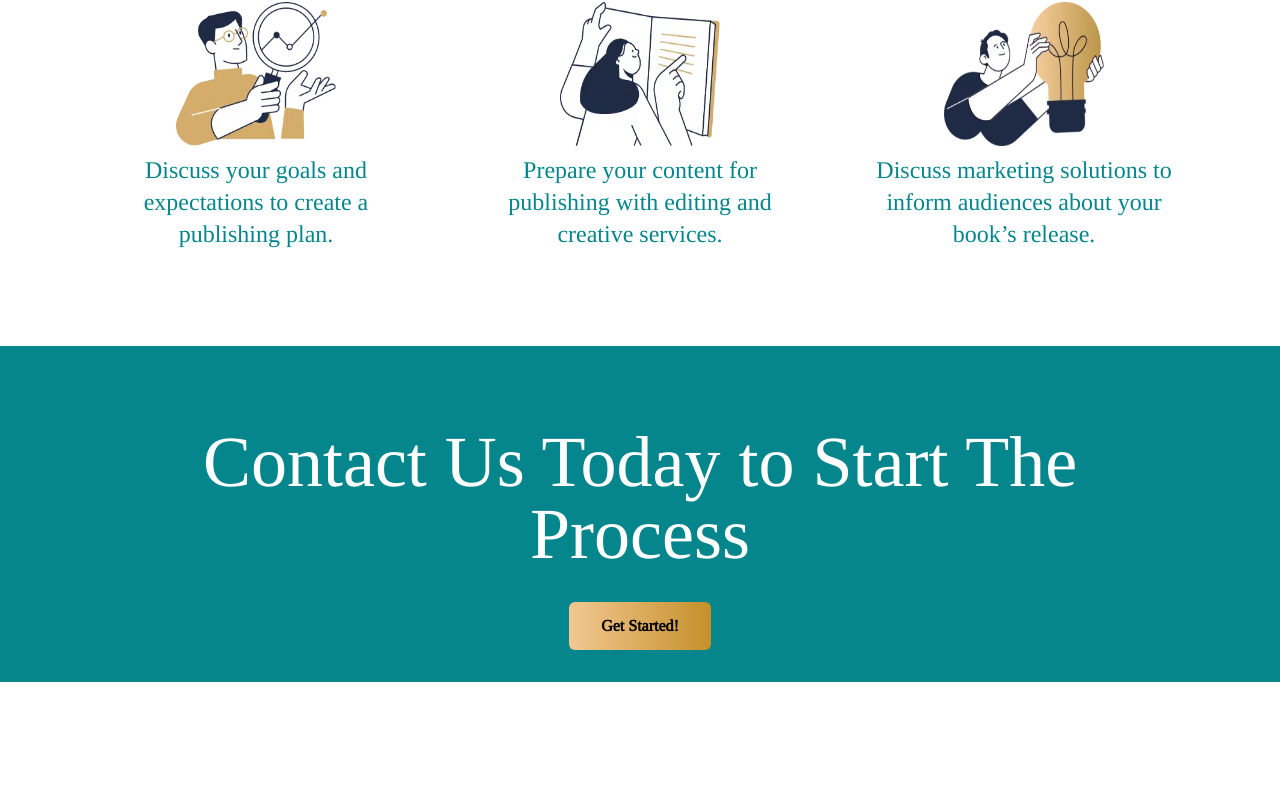
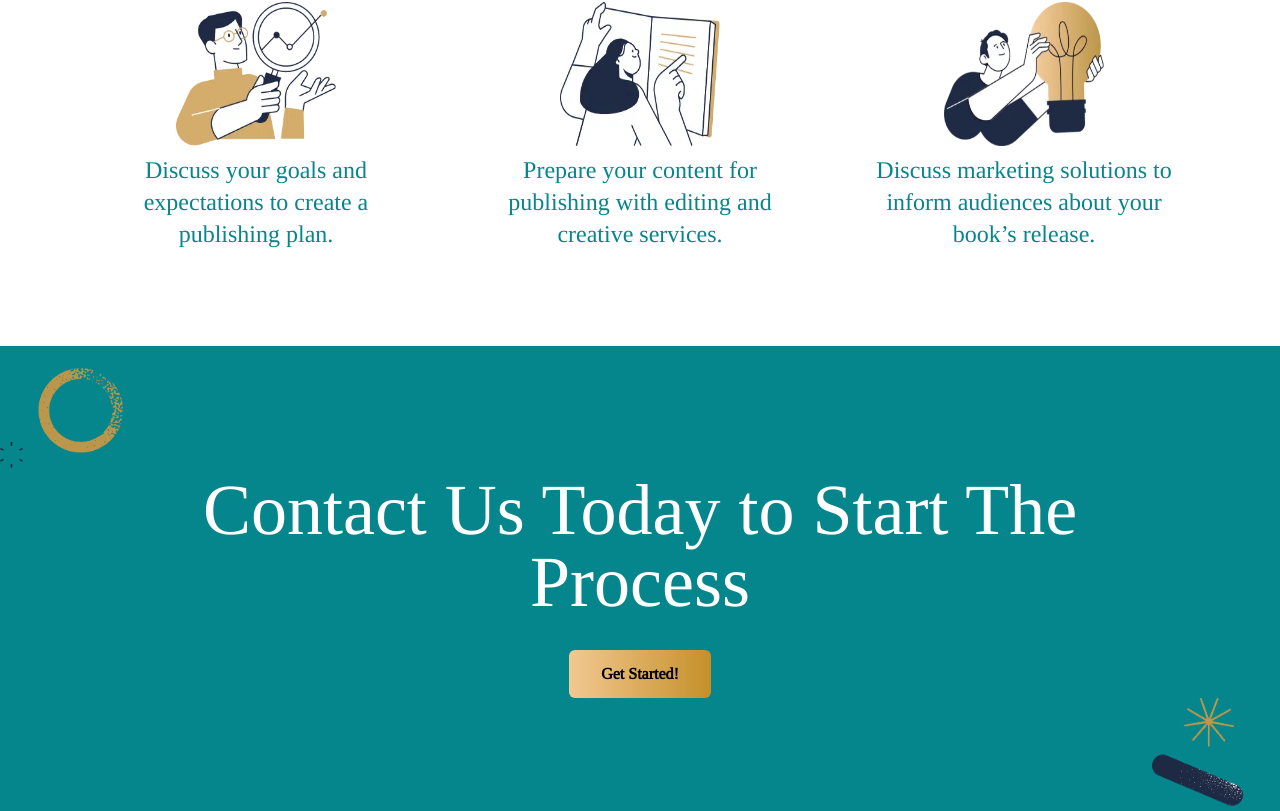
Before and after one commit to FahizOzil/palmbay-publisher, a Next.js app: page / in a window 1280 px wide. Shown: the part 5741-6552 px from the top of the page. Before the commit the page ends 6423 px from the top, so only its background shows below. Built offline with nearby package versions, Linux system fonts and the light colour scheme.

Commit message:
Update ContactBanner.jsx

```diff
--- a/app/Components/ContactBanner.jsx
+++ b/app/Components/ContactBanner.jsx
@@ -3,12 +3,21 @@ import { font } from './font/font'
 
 const ContactBanner = () => {
   return (
-    <div className={`${font.className} flex flex-col mt-24 text-white justify-center items-center customgreen p-8`}>
-            <h1 className='text-7xl max-w-4xl text-center pt-12'>Contact Us Today to Start The Process</h1>
+    <div className='customgreen mt-24'>
+        <div>
+        <img src='/ring.png' className='w-32'/>
+
+        </div>
+        <div className={`${font.className} flex flex-col text-white justify-center items-center customgreen`}>
+            <h1 className='text-7xl max-w-4xl text-center'>Contact Us Today to Start The Process</h1>
             <button className="button-gradient mt-8 cursor-pointer px-8 py-3 rounded-md font-bold text-black hover:bg-yellow-400">
-              Get Started!
+                Get Started!
             </button>
         </div>
+        <div className=' flex justify-end items-center'>
+            <img src='/star.png' className='w-32'/>
+        </div>
+    </div>
   )
 }
 
```
